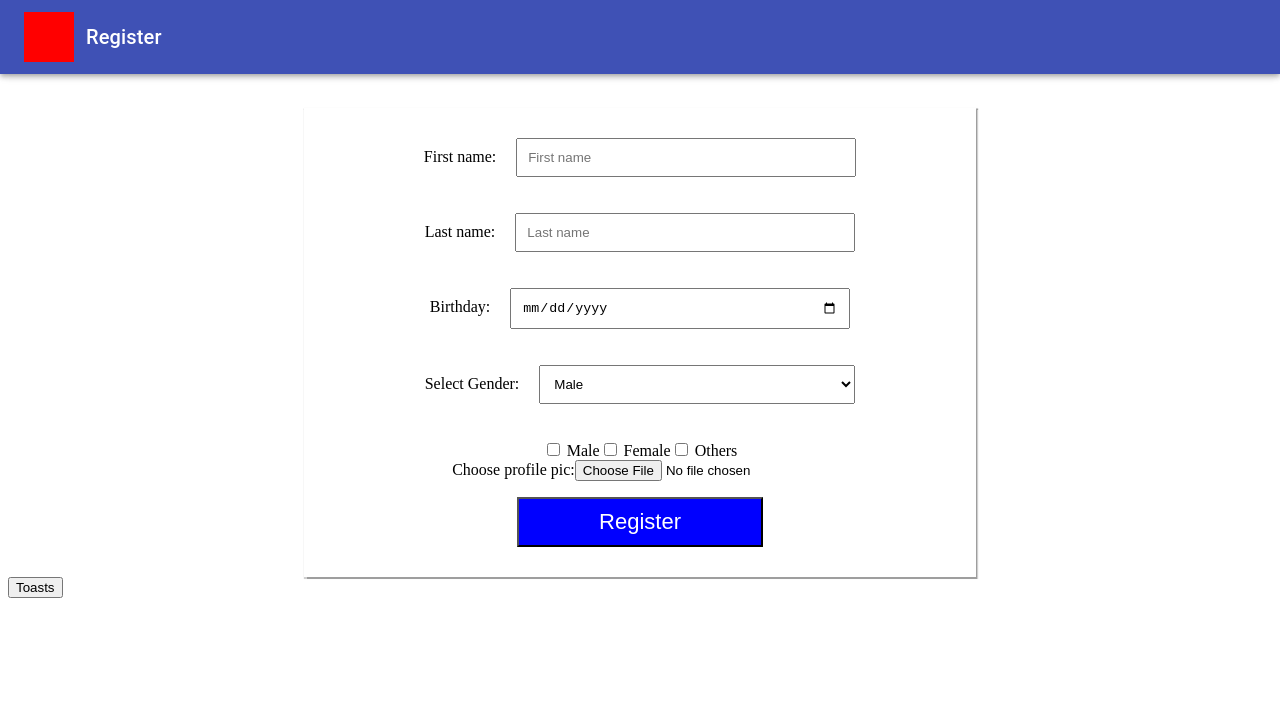
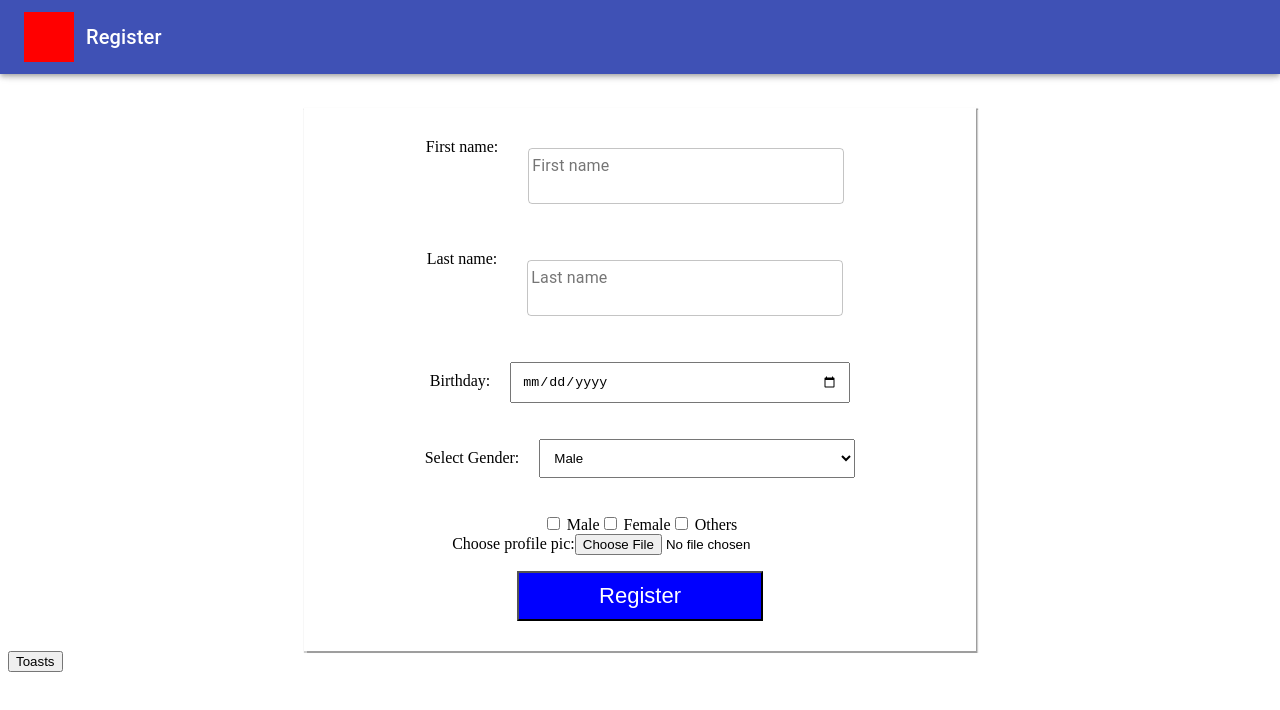
Before and after one commit to nikeshshetye/react-sample-structure, a React (Create React App) app: page / in a window 1280 px wide. Shown: the top 710 px of the page. Built offline with nearby package versions, Linux system fonts and the light colour scheme.

Commit message:
validations, backdrop for menu

```diff
--- a/src/pages/Home/index.js
+++ b/src/pages/Home/index.js
@@ -1,7 +1,10 @@
 import React from 'react';
 
 import { Redirect } from "react-router-dom";
-import { AppBar, Toolbar, Drawer, List, ListItem, ListItemIcon, ListItemText, IconButton, Typography } from '@material-ui/core';
+import {
+   AppBar, Toolbar, Drawer, List, ListItem, ListItemIcon, ListItemText, IconButton,
+   Typography, TextField
+} from '@material-ui/core';
 // import { makeStyles, useTheme } from '@material-ui/core/styles';
 // import { InboxIcon, ChevronLeftIcon, ChevronRightIcon, MenuIcon } from '@material-ui/icons';
 // import clsx from 'clsx';
@@ -23,6 +26,11 @@ class Home extends React.Component {
          img: '',
          isDrawerOpen: false,
          redirectTo: currentRedirect,
+         errors: {
+            fname: '',
+            email: '',
+            lname: '',
+         }
       }
 
       const data = localStorage.getItem('loggedIn');
@@ -42,12 +50,37 @@ class Home extends React.Component {
       }
    }
 
-   onFirstNameChange = (event) => {
-      this.setState({ fname: event.target.value });
-   }
+   onTextChange = (event) => {
+      event.preventDefault();
+      const { name, value } = event.target;
+      let errors = this.state.errors;
 
-   onLastNameChange = (event) => {
-      this.setState({ lname: event.target.value });
+      switch (name) {
+         case 'fname':
+            errors.fname =
+               value.length < 3
+                  ? 'First Name must be 3 characters long!'
+                  : '';
+            break;
+         /* case 'email':
+            errors.email =
+               validEmailRegex.test(value)
+                  ? ''
+                  : 'Email is not valid!';
+            break; */
+         case 'lname':
+            errors.lname =
+               value.length < 3
+                  ? 'Last Name must be 3 characters long!'
+                  : '';
+            break;
+         default:
+            break;
+      }
+
+      this.setState({ errors, [name]: value }, () => {
+         console.log(errors)
+      })
    }
 
    onBirthDateChange = (event) => {
@@ -58,7 +91,24 @@ class Home extends React.Component {
       this.setState({ gender: event.target.value });
    }
 
-   onSubmitClick = () => {
+   validateForm(errors) {
+      let valid = true;
+      Object.values(errors).forEach(
+         // if we have an error string set valid to false
+         (val) => val.length > 0 && (valid = false)
+      );
+      return valid;
+   }
+
+   onSubmitClick = (event) => {
+      event.preventDefault();
+      if (this.validateForm(this.state.errors)) {
+         console.info('Valid Form')
+      } else {
+         console.error('Invalid Form')
+         return;
+      }
+
       console.log('Form submitted, Data: ');
       localStorage.setItem('loggedIn', true);
       localStorage.setItem('fname', this.state.fname);
@@ -158,14 +208,15 @@ class Home extends React.Component {
                   <div style={{ alignItems: 'center', display: 'flex', flexDirection: 'column' }}>
                      <div style={styles.inputDivStyle}>
                         <label >First name:
-                       <input
+                           <TextField id="outlined-basic" label="First name" variant="outlined"
                               style={styles.inputStyle}
                               type="text"
                               id="fname"
                               name="fname"
-                              placeholder={'First name'}
                               value={this.state.fname}
-                              onChange={this.onFirstNameChange}
+                              onChange={this.onTextChange}
+                              error={this.state.errors.fname.length > 0}
+                              helperText={this.state.errors.fname}
                            />
                         </label>
                      </div>
@@ -173,14 +224,15 @@ class Home extends React.Component {
                      <br />
                      <div style={styles.inputDivStyle}>
                         <label >Last name:</label>
-                        <input
+                        <TextField id="outlined-basic" label="Last name" variant="outlined"
                            style={styles.inputStyle}
                            type="text"
                            id="lname"
                            name="lname"
-                           placeholder={'Last name'}
                            value={this.state.lname}
-                           onChange={this.onLastNameChange}
+                           onChange={this.onTextChange}
+                           error={this.state.errors.lname.length > 0}
+                           helperText={this.state.errors.lname}
                         />
                      </div>
                      <br />
--- a/src/pages/Post/index.js
+++ b/src/pages/Post/index.js
@@ -3,7 +3,7 @@ import { connect } from 'react-redux';
 import { Redirect } from "react-router-dom";
 import {
     Button, Modal, TextField, Avatar, List, ListItem, ListItemText, ListItemAvatar, GridList, GridListTile,
-    GridListTileBar, ListSubheader, Menu, MenuItem
+    GridListTileBar, ListSubheader, Menu, MenuItem, Backdrop
 } from '@material-ui/core';
 
 import { postToServer, getFromServer } from '../../actions/actionCreators';
@@ -171,6 +171,9 @@ class Post extends React.Component {
                                                     }}>
                                                     Options
                                                 </Button>
+                                                <Backdrop open={Boolean(this.state.anchorEl)} onClick={() => {
+                                                    this.setState({ anchorEl: null });
+                                                }}>
                                                     <Menu
                                                         anchorEl={this.state.anchorEl}
                                                         open={Boolean(this.state.anchorEl)}
@@ -182,6 +185,7 @@ class Post extends React.Component {
                                                         <MenuItem onClick={() => this.setState({ anchorEl: null })}>Edit</MenuItem>
                                                         <MenuItem onClick={() => this.setState({ anchorEl: null })}>Delete</MenuItem>
                                                     </Menu>
+                                                </Backdrop>
                                             </div>
                                             <ListItemText primary={item.name} />
                                             <ListItemText primary={item.desc} />
```
Lines whose indentation alone changed are shown as unchanged.
